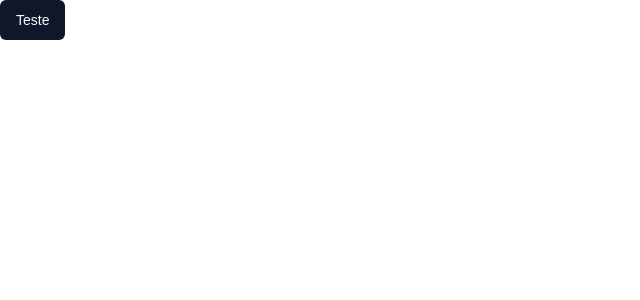
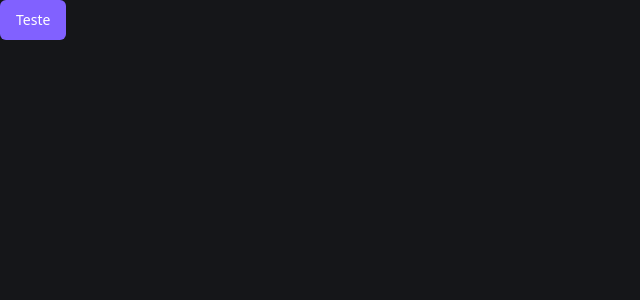
Before and after one commit to MatheusMoura-M/fsw_barber, a Next.js app: page / in a window 1280 px wide. Shown: the top 300 px of the page, without its empty margins (0-640 px from the left). Built offline with nearby package versions, Linux system fonts and the light colour scheme.

Commit message:
chore: update shadcn theme

```diff
--- a/app/globals.css
+++ b/app/globals.css
@@ -2,91 +2,48 @@
 @tailwind components;
 @tailwind utilities;
 
-:root {
-  --background: #ffffff;
-  --foreground: #171717;
-}
+@layer base {
+  .dark {
+    --background: 225 9% 9%;
+    --foreground: 210 40% 98%;
 
-@media (prefers-color-scheme: dark) {
-  :root {
-    --background: #0a0a0a;
-    --foreground: #ededed;
-  }
-}
+    --card: 228 9% 11%;
+    --card-foreground: 210 40% 98%;
 
-body {
-  color: var(--foreground);
-  background: var(--background);
-  font-family: Arial, Helvetica, sans-serif;
-}
+    --popover: 228 9% 11%;
+    --popover-foreground: 210 40% 98%;
 
-@layer utilities {
-  .text-balance {
-    text-wrap: balance;
-  }
-}
+    --primary: 252 100% 69%;
+    --primary-foreground: 0 0% 100%;
 
-@layer base {
-  :root {
-    --background: 0 0% 100%;
-    --foreground: 222.2 84% 4.9%;
-    --card: 0 0% 100%;
-    --card-foreground: 222.2 84% 4.9%;
-    --popover: 0 0% 100%;
-    --popover-foreground: 222.2 84% 4.9%;
-    --primary: 222.2 47.4% 11.2%;
-    --primary-foreground: 210 40% 98%;
-    --secondary: 210 40% 96.1%;
-    --secondary-foreground: 222.2 47.4% 11.2%;
-    --muted: 210 40% 96.1%;
-    --muted-foreground: 215.4 16.3% 46.9%;
-    --accent: 210 40% 96.1%;
-    --accent-foreground: 222.2 47.4% 11.2%;
-    --destructive: 0 84.2% 60.2%;
+    --secondary: 228 6% 16%;
+    --secondary-foreground: 210 40% 98%;
+
+    --muted: 228 6% 16%;
+    --muted-foreground: 215 20.2% 65.1%;
+
+    --accent: 228 6% 16%;
+    --accent-foreground: 210 40% 98%;
+
+    --destructive: 0 84% 60%;
     --destructive-foreground: 210 40% 98%;
-    --border: 214.3 31.8% 91.4%;
-    --input: 214.3 31.8% 91.4%;
-    --ring: 222.2 84% 4.9%;
-    --chart-1: 12 76% 61%;
-    --chart-2: 173 58% 39%;
-    --chart-3: 197 37% 24%;
-    --chart-4: 43 74% 66%;
-    --chart-5: 27 87% 67%;
+
+    --border: 228 6% 16%;
+    --input: 228 6% 16%;
+    --ring: 212.7 26.8% 83.9%;
+
     --radius: 0.5rem;
-  }
-  .dark {
-    --background: 222.2 84% 4.9%;
-    --foreground: 210 40% 98%;
-    --card: 222.2 84% 4.9%;
-    --card-foreground: 210 40% 98%;
-    --popover: 222.2 84% 4.9%;
-    --popover-foreground: 210 40% 98%;
-    --primary: 210 40% 98%;
-    --primary-foreground: 222.2 47.4% 11.2%;
-    --secondary: 217.2 32.6% 17.5%;
-    --secondary-foreground: 210 40% 98%;
-    --muted: 217.2 32.6% 17.5%;
-    --muted-foreground: 215 20.2% 65.1%;
-    --accent: 217.2 32.6% 17.5%;
-    --accent-foreground: 210 40% 98%;
-    --destructive: 0 62.8% 30.6%;
-    --destructive-foreground: 210 40% 98%;
-    --border: 217.2 32.6% 17.5%;
-    --input: 217.2 32.6% 17.5%;
-    --ring: 212.7 26.8% 83.9%;
-    --chart-1: 220 70% 50%;
-    --chart-2: 160 60% 45%;
-    --chart-3: 30 80% 55%;
-    --chart-4: 280 65% 60%;
-    --chart-5: 340 75% 55%;
   }
 }
 
 @layer base {
   * {
-    @apply border-border;
+    @apply border-border antialiased;
+  }
+  html {
+    @apply h-full;
   }
   body {
-    @apply bg-background text-foreground;
+    @apply h-full bg-background text-foreground;
   }
 }
--- a/app/layout.tsx
+++ b/app/layout.tsx
@@ -24,7 +24,7 @@
   children: React.ReactNode;
 }>) {
   return (
-    <html lang="en">
+    <html lang="en" className="dark">
       <body
         className={`${geistSans.variable} ${geistMono.variable} antialiased`}
       >
```
